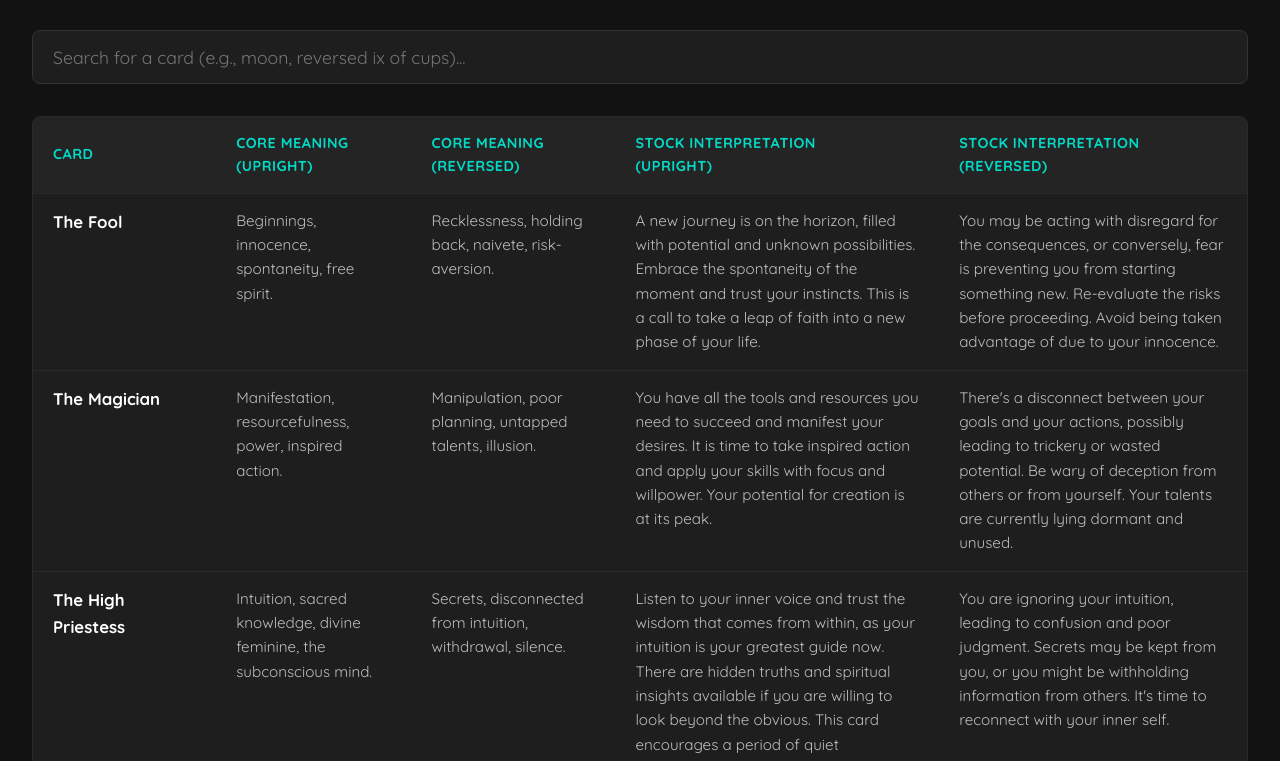
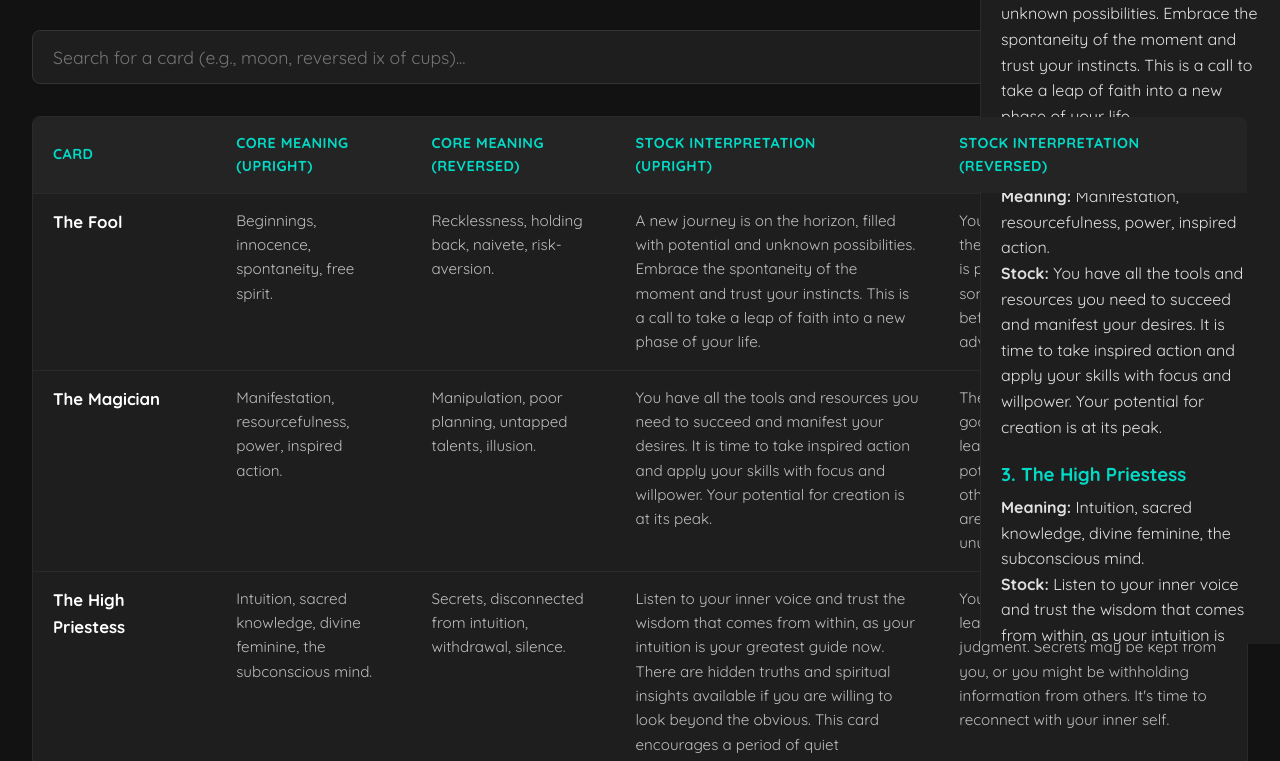
Before and after one commit to HailXD/Tarot-Stocks, a plain HTML site: page index.html in a window 1280 px wide. Shown: the part 156-917 px from the top of the page. Drawn offline with Linux system fonts and the light colour scheme.

Commit message:
Side bar

```diff
--- a/index.html
+++ b/index.html
@@ -33,6 +33,8 @@
         </div>
     </div>
 
+    <div id="card-details-container"></div>
+
 <script src="script.js"></script>
 
 </body>
--- a/script.js
+++ b/script.js
@@ -82,6 +82,7 @@ const tarotData = [
 document.addEventListener('DOMContentLoaded', () => {
     const searchInput = document.getElementById('searchInput');
     const tableBody = document.getElementById('tableBody');
+    const cardDetailsContainer = document.getElementById('card-details-container');
 
     function populateTable(data) {
         tableBody.innerHTML = '';
@@ -103,11 +104,31 @@ document.addEventListener('DOMContentLoaded', () => {
         });
     }
 
+    function populateCardDetails(data) {
+        cardDetailsContainer.innerHTML = '';
+        if (data.length === 0) {
+            return;
+        }
+
+        data.forEach((card, index) => {
+            const detailDiv = document.createElement('div');
+            detailDiv.classList.add('card-detail');
+            detailDiv.dataset.cardName = card.name;
+            detailDiv.innerHTML = `
+                <h3>${index + 1}. ${card.name}</h3>
+                <p><strong>Meaning:</strong> ${card.core}</p>
+                <p><strong>Stock:</strong> ${card.interp}</p>
+            `;
+            cardDetailsContainer.appendChild(detailDiv);
+        });
+    }
+
     function filterData() {
         const query = searchInput.value.toLowerCase().trim();
 
         if (!query) {
             populateTable(tarotData);
+            populateCardDetails(tarotData);
             return;
         }
 
@@ -115,6 +136,7 @@ document.addEventListener('DOMContentLoaded', () => {
 
         if (searchTerms.length === 0) {
              populateTable(tarotData);
+             populateCardDetails(tarotData);
              return;
         }
 
@@ -150,9 +172,31 @@ document.addEventListener('DOMContentLoaded', () => {
         });
 
         populateTable(filteredData);
+        populateCardDetails(filteredData);
     }
+
+    cardDetailsContainer.addEventListener('click', (e) => {
+        const cardDetailDiv = e.target.closest('.card-detail');
+        if (!cardDetailDiv) return;
+
+        const cardName = cardDetailDiv.dataset.cardName;
+        const card = tarotData.find(c => c.name === cardName);
+        const h3 = cardDetailDiv.querySelector('h3');
+        const isReversed = h3.textContent.includes('(Reversed)');
+
+        if (isReversed) {
+            h3.textContent = h3.textContent.replace(' (Reversed)', '');
+            cardDetailDiv.querySelector('p:nth-of-type(1)').innerHTML = `<strong>Meaning:</strong> ${card.core}`;
+            cardDetailDiv.querySelector('p:nth-of-type(2)').innerHTML = `<strong>Stock:</strong> ${card.interp}`;
+        } else {
+            h3.textContent += ' (Reversed)';
+            cardDetailDiv.querySelector('p:nth-of-type(1)').innerHTML = `<strong>Meaning:</strong> ${card.coreRev}`;
+            cardDetailDiv.querySelector('p:nth-of-type(2)').innerHTML = `<strong>Stock:</strong> ${card.interpRev}`;
+        }
+    });
 
     searchInput.addEventListener('input', filterData);
 
     populateTable(tarotData);
+    populateCardDetails(tarotData);
 });
--- a/style.css
+++ b/style.css
@@ -108,3 +108,25 @@ tbody td {
      font-size: 0.95rem;
      vertical-align: top;
 }
+#card-details-container {
+    position: fixed;
+    top: 0;
+    right: 0;
+    width: 300px;
+    height: 100vh;
+    background-color: #1e1e1e;
+    border-left: 1px solid #2a2a2a;
+    padding: 20px;
+    overflow-y: auto;
+    color: #e0e0e0;
+}
+
+.card-detail {
+    margin-bottom: 20px;
+    cursor: pointer;
+}
+
+.card-detail h3 {
+    color: #03dac6;
+    margin-bottom: 5px;
+}
```
